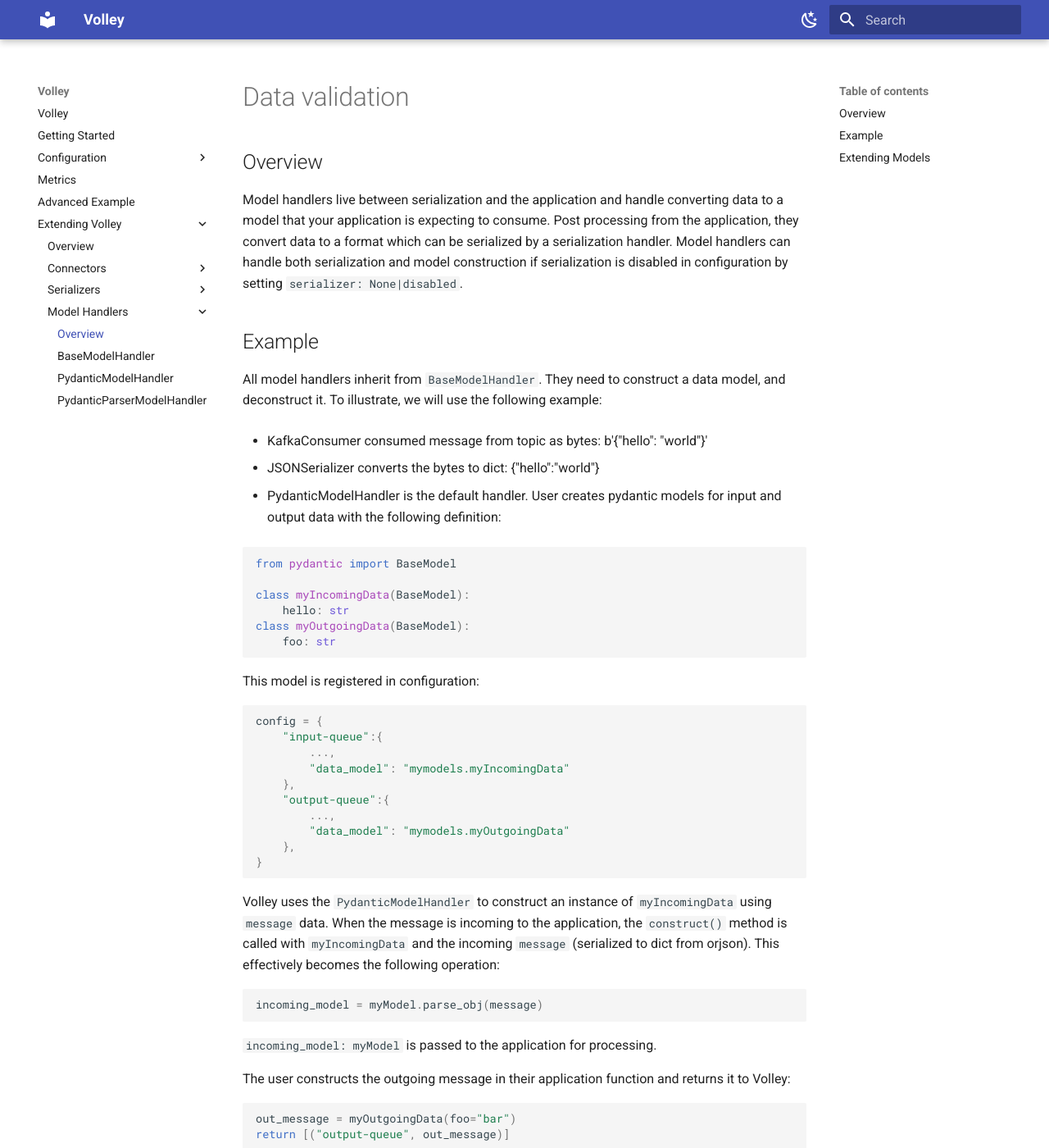
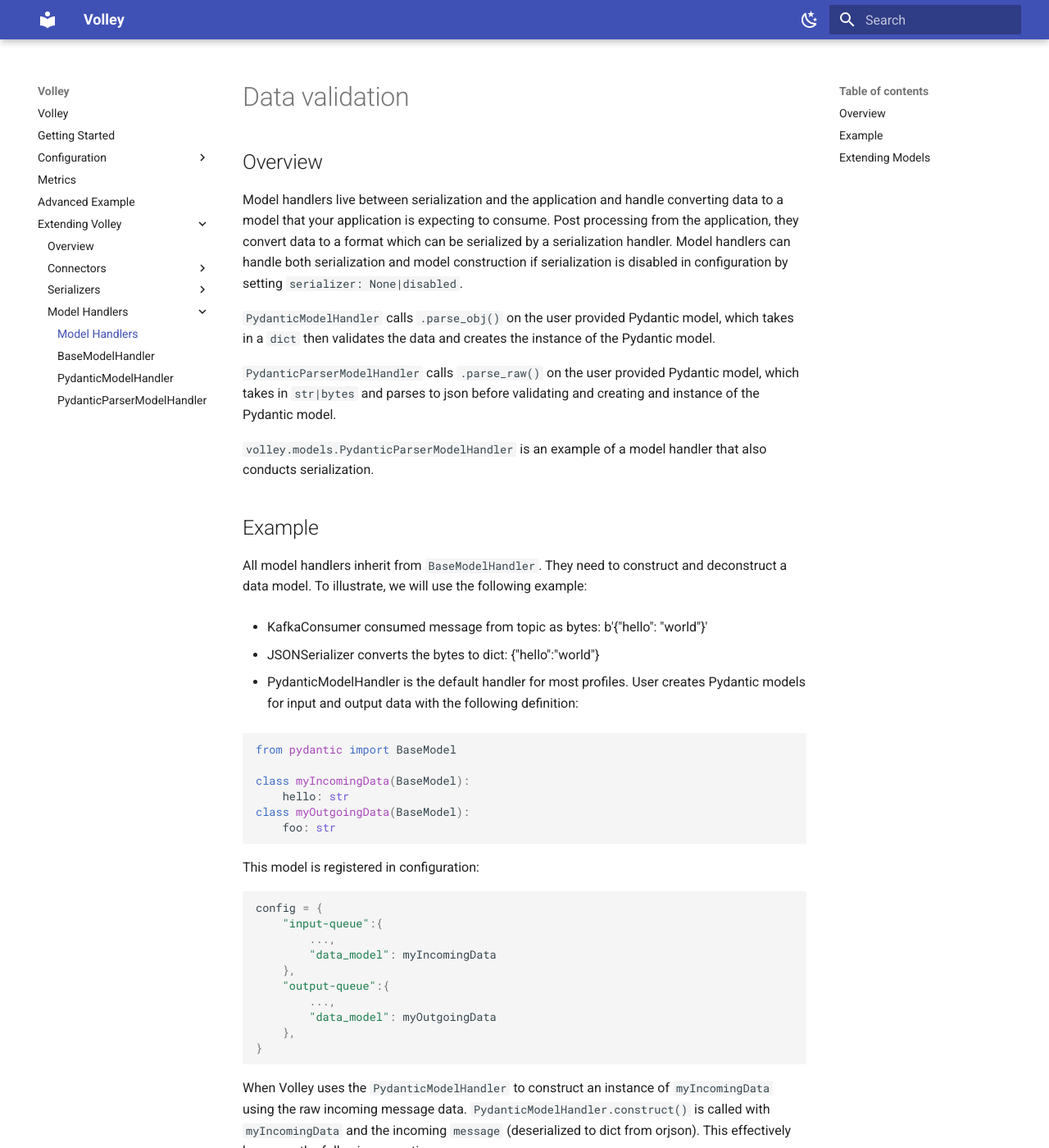
Before and after one commit to shipt/py-volley, an MkDocs documentation site: the page built from docs/docs/models/overview.md, in a window 1280 px wide and 1400 px high. Shown: the whole window at 82% size. Built offline with MkDocs 1.6.1 and Material for MkDocs 9.7.7, drawn with Linux system fonts in a browser that asks for light colours; some of the changed text lies outside the part shown.

Commit message:
model handler docs (#101)
* add doc

* fix some typos

* update doc

````diff
--- a/docs/docs/models/overview.md
+++ b/docs/docs/models/overview.md
@@ -4,14 +4,20 @@
 ## Overview
 Model handlers live between serialization and the application and handle converting data to a model that your application is expecting to consume. Post processing from the application, they convert data to a format which can be serialized by a serialization handler. Model handlers can handle both serialization and model construction if serialization is disabled in configuration by setting `serializer: None|disabled`.
 
+`PydanticModelHandler` calls `.parse_obj()` on the user provided Pydantic model, which takes in a `dict` then validates the data and creates the instance of the Pydantic model.
+
+`PydanticParserModelHandler` calls `.parse_raw()` on the user provided Pydantic model, which takes in `str|bytes` and parses to json before validating and creating and instance of the Pydantic model.
+
+`volley.models.PydanticParserModelHandler` is an example of a model handler that also conducts serialization.
+
 ## Example
-All model handlers inherit from `BaseModelHandler`. They need to construct a data model, and deconstruct it. To illustrate, we will use the following example:
+All model handlers inherit from `BaseModelHandler`. They need to construct and deconstruct a data model. To illustrate, we will use the following example:
 
 - KafkaConsumer consumed message from topic as bytes: b'{"hello": "world"}'
 
 - JSONSerializer converts the bytes to dict: {"hello":"world"}
 
-- PydanticModelHandler is the default handler. User creates pydantic models for input and output data with the following definition:
+- PydanticModelHandler is the default handler for most profiles. User creates Pydantic models for input and output data with the following definition:
 
 
 ```python
@@ -24,20 +30,21 @@
 ```
 
 This model is registered in configuration:
+
 ```python
 config = {
     "input-queue":{
         ...,
-        "data_model": "mymodels.myIncomingData"
+        "data_model": myIncomingData
     },
     "output-queue":{
         ...,
-        "data_model": "mymodels.myOutgoingData"
+        "data_model": myOutgoingData
     },
 }
 ```
 
-Volley uses the `PydanticModelHandler` to construct an instance of `myIncomingData` using `message` data. When the message is incoming to the application, the `construct()` method is called with `myIncomingData` and the incoming `message` (serialized to dict from orjson). This effectively becomes the following operation:
+When Volley uses the `PydanticModelHandler` to construct an instance of `myIncomingData` using the raw incoming message data. `PydanticModelHandler.construct()` is called with `myIncomingData` and the incoming `message` (deserialized to dict from orjson). This effectively becomes the following operation:
 
 ```python
 incoming_model = myModel.parse_obj(message)
@@ -52,7 +59,6 @@
 
 Volley then uses `PydanticModelHandler` to `deconstruct` `myOutgoingData` to a `dict` which is then passed to `orjson` for serialization, finally to Kafka via the connector.
 
-
 ## Extending Models
 
 A model handler can be defined to construct any data model so long as it is compliant with the signature of `BaseModelHandler` and the configured serializer is selected in configuration. To further illustrate, if one were to disable serialization and use `PydanticParserModelHandler`, constructing a data model would effectively become:
--- a/docs/mkdocs.yml
+++ b/docs/mkdocs.yml
@@ -19,6 +19,8 @@
     - Profiles: 'profiles.md'
     - Application: 'engine.md'
     - Consumer & Producer: './connectors/connectors.md'
+    - Serialization: './serializers/overview.md'
+    - Model Handlers: './models/overview.md'
     - Dead Letter Queues: 'deadletterqueue.md'
   - Metrics: 'metrics.md'
   - Advanced Example: 'advanced_example.md'
````
Also changed, not shown: docs/docs/profiles.md (+2 -2 lines).
